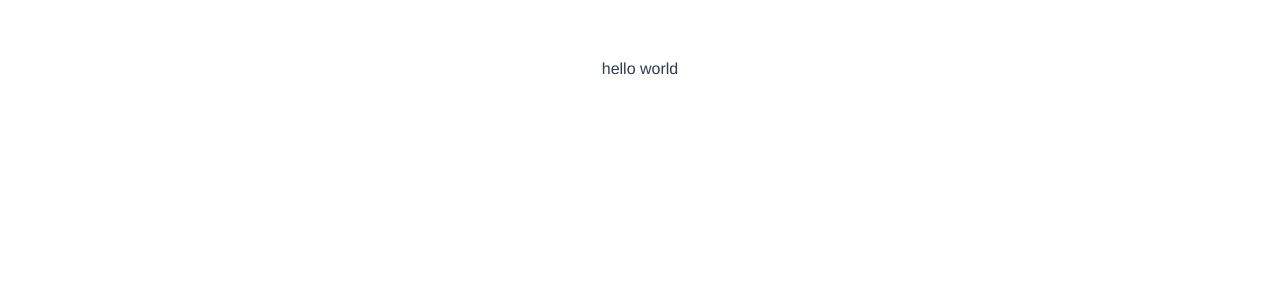
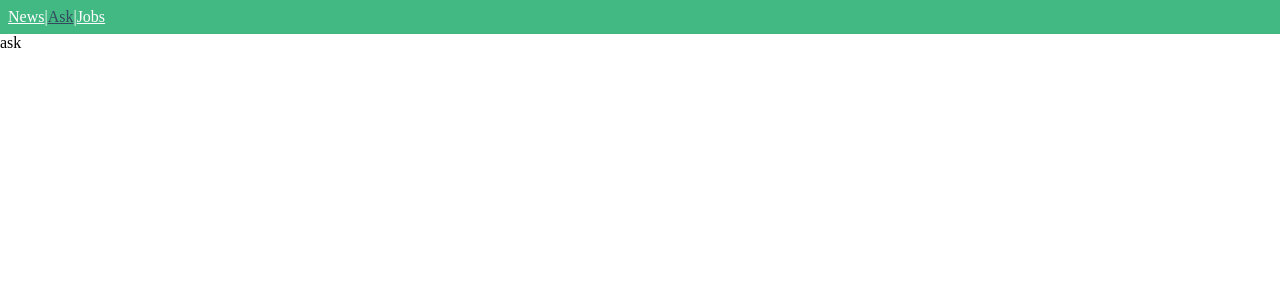
Before and after one commit to cotton-n/Vue-study, a Vue app in the folder vue-news/: page /ask in a window 1280 px wide. Shown: the top 300 px of the page. Built offline with nearby package versions, Linux system fonts and the light colour scheme.

Commit message:
[Feat] 라우터 설정

```diff
--- a/vue-news/src/App.vue
+++ b/vue-news/src/App.vue
@@ -1,27 +1,21 @@
 <template>
   <div id="app">
-    hello world
+    <tool-bar></tool-bar>
+    <router-view></router-view>
   </div>
 </template>
 
 <script>
+import ToolBar from './components/ToolBar.vue';
+
 export default {
-  methods: {
-    fetchData() {
-      console.log('hello');
-      console.log('dfs');
-    },
-  },
+  components: { ToolBar },
 };
 </script>
 
 <style>
-#app {
-  font-family: Avenir, Helvetica, Arial, sans-serif;
-  -webkit-font-smoothing: antialiased;
-  -moz-osx-font-smoothing: grayscale;
-  text-align: center;
-  color: #2c3e50;
-  margin-top: 60px;
+body {
+  padding: 0;
+  margin: 0;
 }
 </style>
--- /dev/null
+++ b/vue-news/src/components/ToolBar.vue
@@ -0,0 +1,21 @@
+<template>
+  <div class="header">
+    <router-link to="/news">News</router-link> | <router-link to="/ask">Ask</router-link> |
+    <router-link to="/jobs">Jobs</router-link>
+  </div>
+</template>
+
+<style scoped>
+.header {
+  color: white;
+  background: #42b883;
+  display: flex;
+  padding: 8px;
+}
+.header .router-link-exact-active {
+  color: #35495e;
+}
+.header a {
+  color: white;
+}
+</style>
--- a/vue-news/src/main.js
+++ b/vue-news/src/main.js
@@ -1,8 +1,10 @@
-import Vue from 'vue'
-import App from './App.vue'
+import Vue from 'vue';
+import App from './App.vue';
+import { router } from './routes';
 
-Vue.config.productionTip = false
+Vue.config.productionTip = false;
 
 new Vue({
-  render: h => h(App),
-}).$mount('#app')
+  render: (h) => h(App),
+  router,
+}).$mount('#app');
--- /dev/null
+++ b/vue-news/src/routes/index.js
@@ -0,0 +1,31 @@
+import Vue from 'vue';
+import VueRouter from 'vue-router';
+import AskView from '../views/AskView.vue';
+import NewsView from '../views/NewsView.vue';
+import JobsView from '../views/JobsView.vue';
+
+Vue.use(VueRouter);
+
+export const router = new VueRouter({
+  mode: 'history',
+  routes: [
+    {
+      path: '/',
+      redirect: '/news',
+    },
+    {
+      // path: url 주소
+      path: '/news',
+      // component: url 주소로 갔을 때 표시될 컴포넌트
+      component: NewsView,
+    },
+    {
+      path: '/ask',
+      component: AskView,
+    },
+    {
+      path: '/jobs',
+      component: JobsView,
+    },
+  ],
+});
--- /dev/null
+++ b/vue-news/src/views/AskView.vue
@@ -0,0 +1,11 @@
+<template>
+  <div>
+    ask
+  </div>
+</template>
+
+<script>
+export default {};
+</script>
+
+<style scoped></style>
--- /dev/null
+++ b/vue-news/src/views/JobsView.vue
@@ -0,0 +1,11 @@
+<template>
+  <div>
+    jobs
+  </div>
+</template>
+
+<script>
+export default {};
+</script>
+
+<style scoped></style>
--- /dev/null
+++ b/vue-news/src/views/NewsView.vue
@@ -0,0 +1,11 @@
+<template>
+  <div>
+    news
+  </div>
+</template>
+
+<script>
+export default {};
+</script>
+
+<style scoped></style>
```
